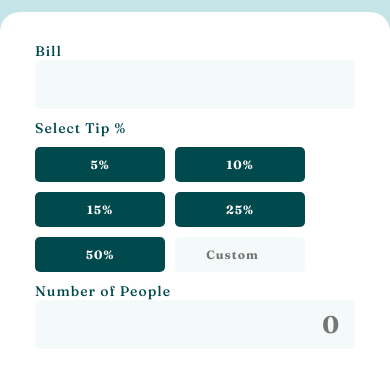
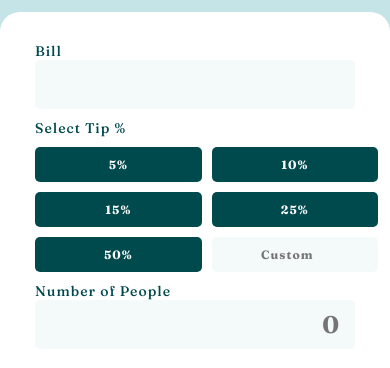
Before and after one commit to Nick444-del/Tip-calculator-app, a plain HTML site: page index.html in a window 390 px wide. Shown: the part 143-511 px from the top of the page. Drawn offline with Linux system fonts and the light colour scheme.

Commit message:
Update style.css

```diff
--- a/style.css
+++ b/style.css
@@ -257,8 +257,8 @@
         width: 100%;
     }
     .main .container .inner-left .select-tip{
-        width: auto;
-        grid-template-columns: 130px 130px;
+        width: 333px;
+        grid-template-columns: 50% 50%;
     }
     .main .container .inner-left .bill{
         width: 100%;
```
